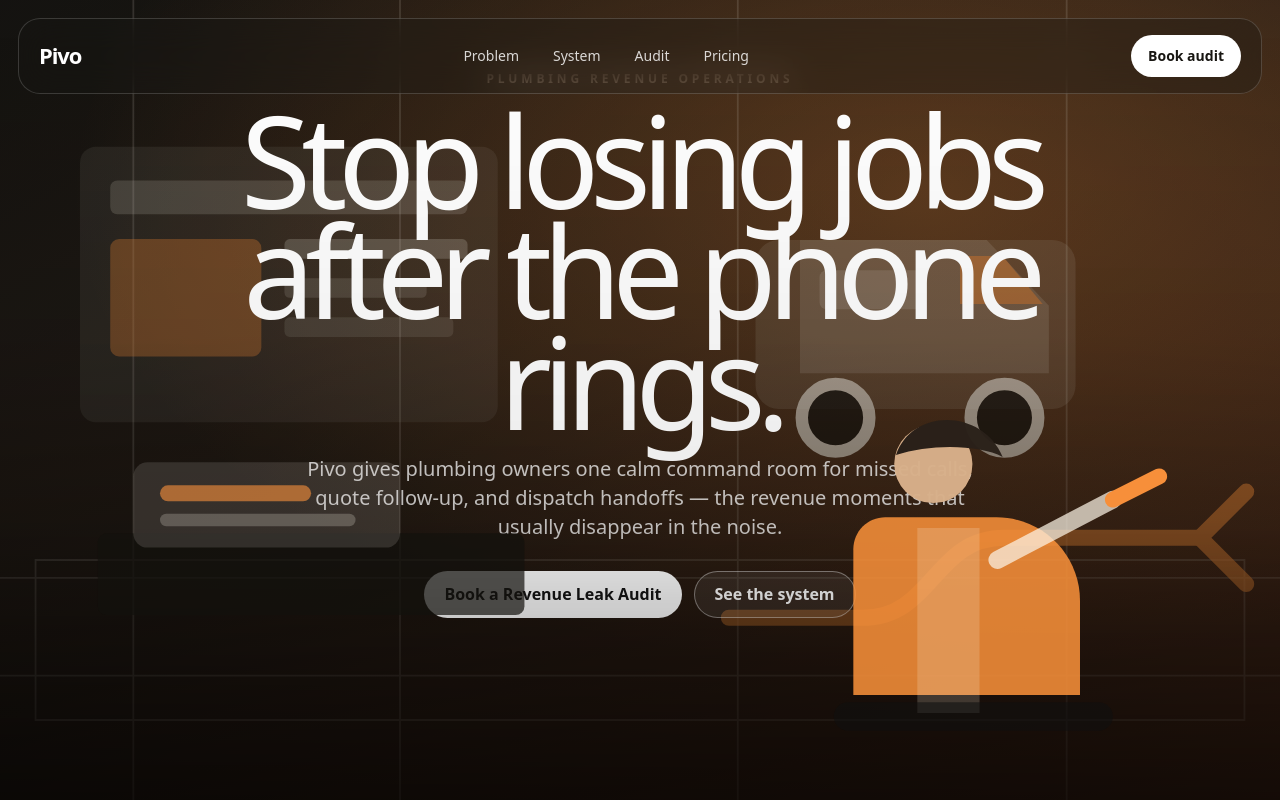
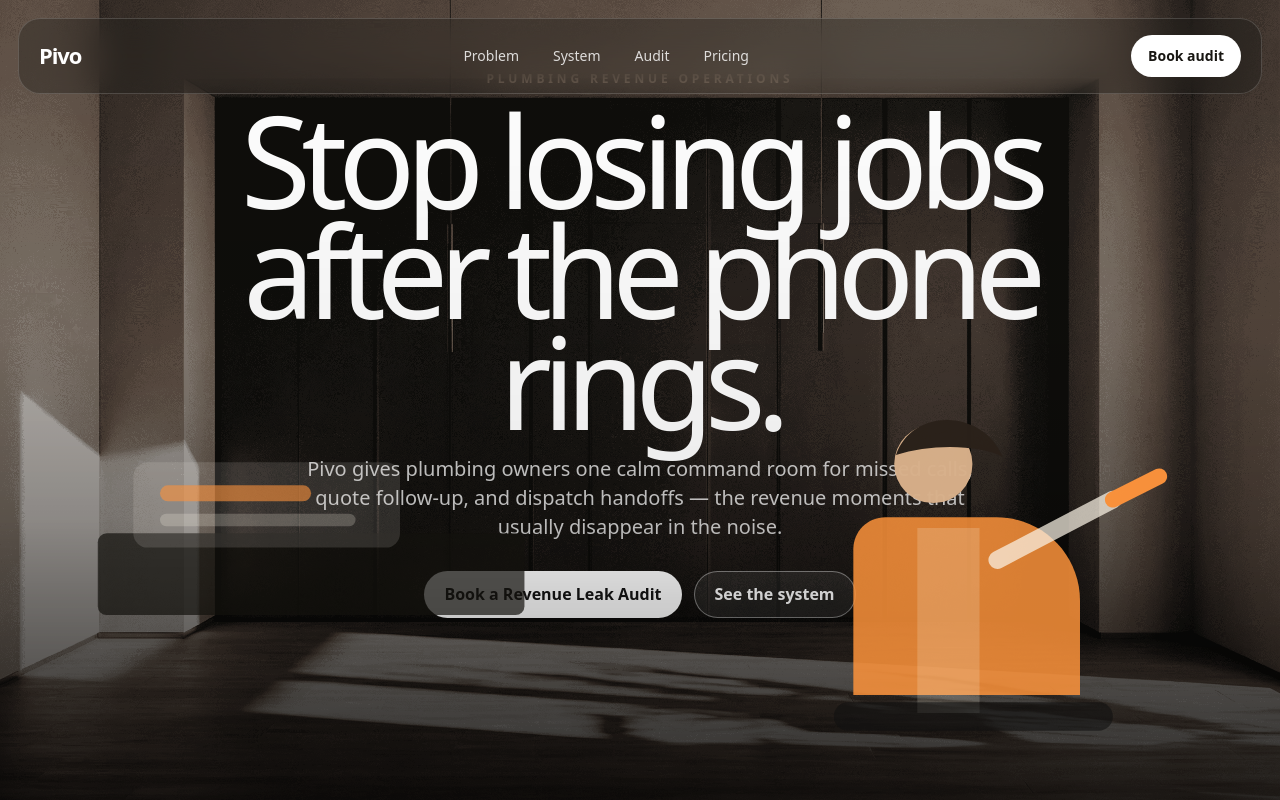
Before and after one commit to WestsideUnion/pivo-landing, a Next.js app: page / in a window 1280 px wide. Shown: the top 800 px of the page. Built offline with nearby package versions, Linux system fonts and the light colour scheme.

Commit message:
Restore original hero background

```diff
--- a/app/page.tsx
+++ b/app/page.tsx
@@ -81,7 +81,7 @@
 
       <main>
         <section id="hero" className={`hero ${progress >= 1 ? 'hero-unlocked' : ''}`}>
-          <img className="hero-bg" src="/assets/images/pivo-hero-bg.svg" alt="Plumbing dispatch office background" />
+          <img className="hero-bg" src="/assets/images/hously-background.png" alt="Modern architectural hero background" />
           <div className="hero-shade" />
           <div ref={heroCopyRef} className="hero-copy">
             <p className="eyebrow">Plumbing revenue operations</p>
```
Also changed, not shown: public/assets/images/hously-background.png (added), 1 other file (tests, documents, lock files or other folders).
